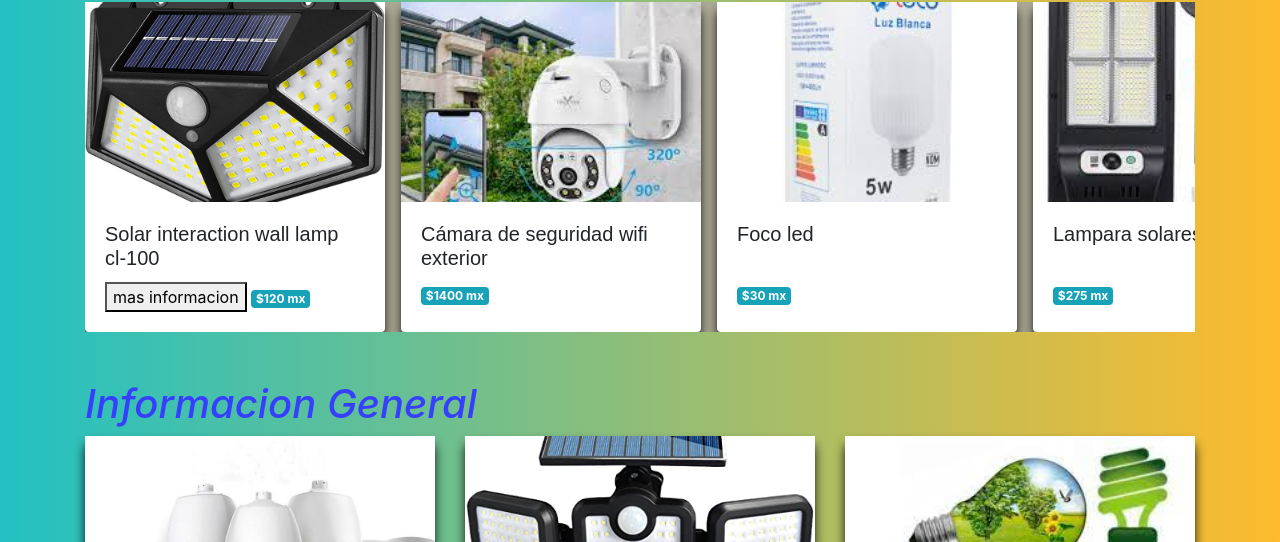
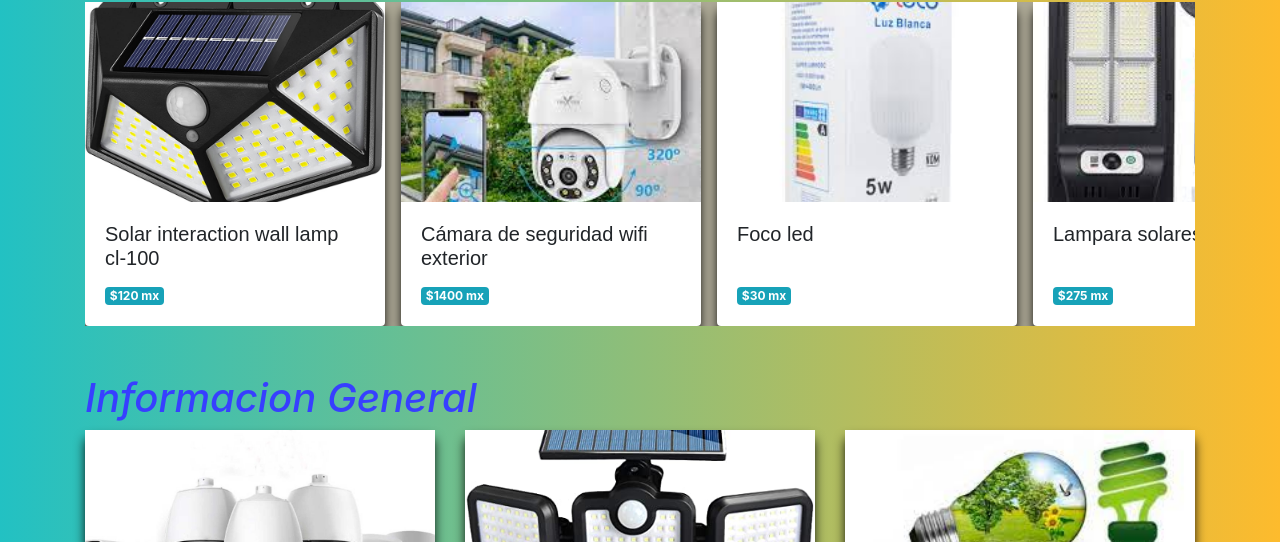
Before and after one commit to RetanaAlvarez/Productos_solares, a plain HTML site: page index.html in a window 1280 px wide. Shown: the part 558-1100 px from the top of the page. Drawn offline with nearby package versions, Linux system fonts and the light colour scheme.

Commit message:
arreglar la pagina

```diff
--- a/index.html
+++ b/index.html
@@ -56,7 +56,7 @@
                             style="background-image: url(imagenes/solar_interaction_wall_lamp_cl-100.jpg);"></div>
                         <div class="card-body">
                             <h5 class="card-title">Solar interaction wall lamp cl-100</h5>
-                            <button> mas informacion</button>
+                            <!--<button> mas informacion</button>-->
                             <span class="badge badge-info">$120 mx</span>
                         </div>
                     </div>
```
